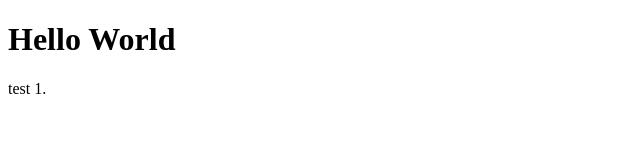
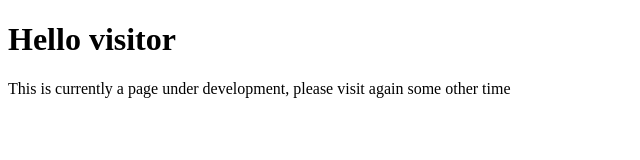
Before and after one commit to MThierion/MThierion.github.io, a plain HTML site: page index.html in a window 1280 px wide. Shown: the whole page, without its empty margins (0-640 px from the left). Drawn offline with Linux system fonts and the light colour scheme.

Commit message:
Updated index again

```diff
--- a/index.html
+++ b/index.html
@@ -1,7 +1,7 @@
 <!DOCTYPE html>
 <html>
 <body>
-<h1>Hello World</h1>
-<p>test 1.</p>
+<h1>Hello visitor</h1>
+<p>This is currently a page under development, please visit again some other time</p>
 </body>
 </html>
```
